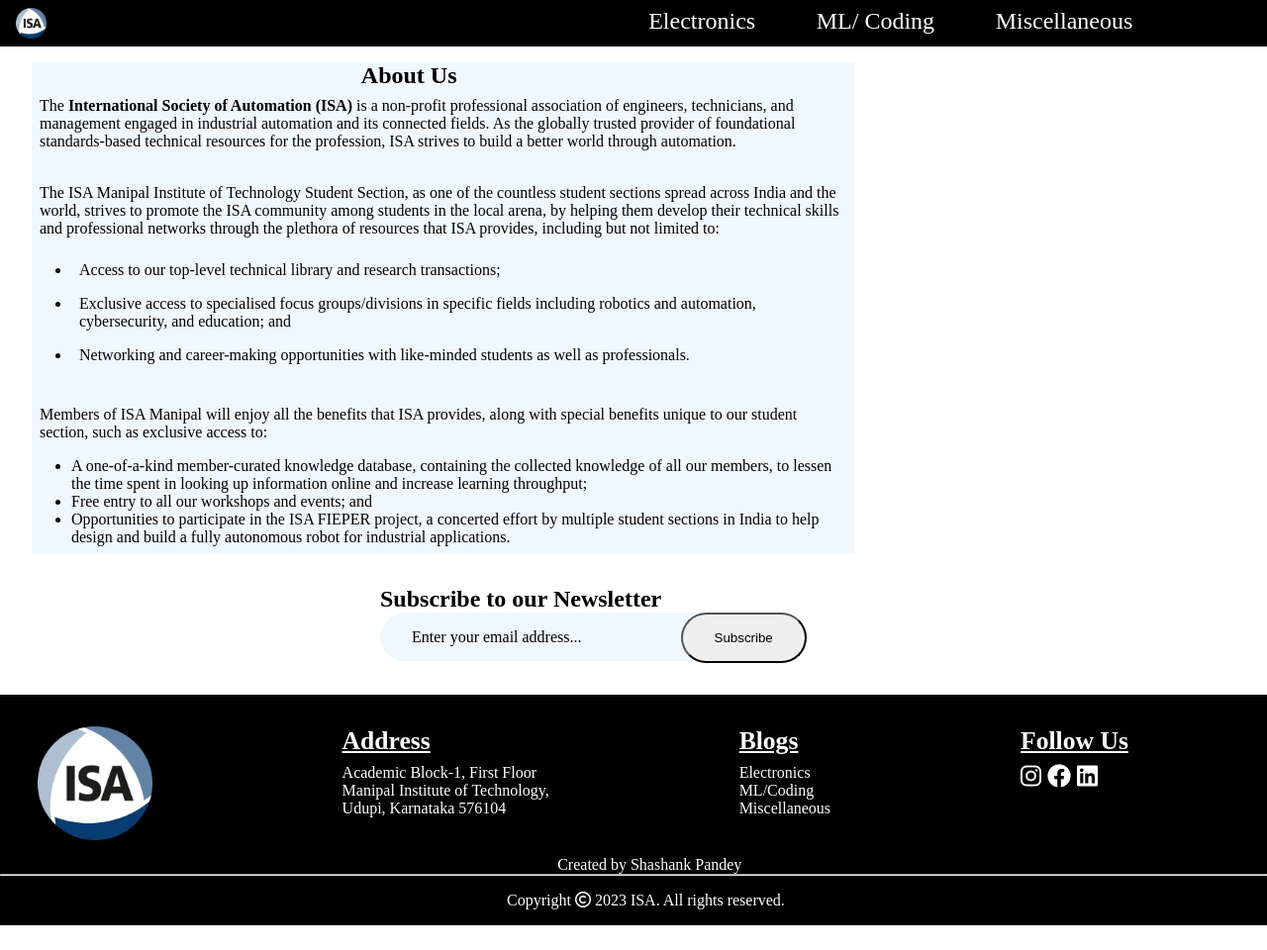
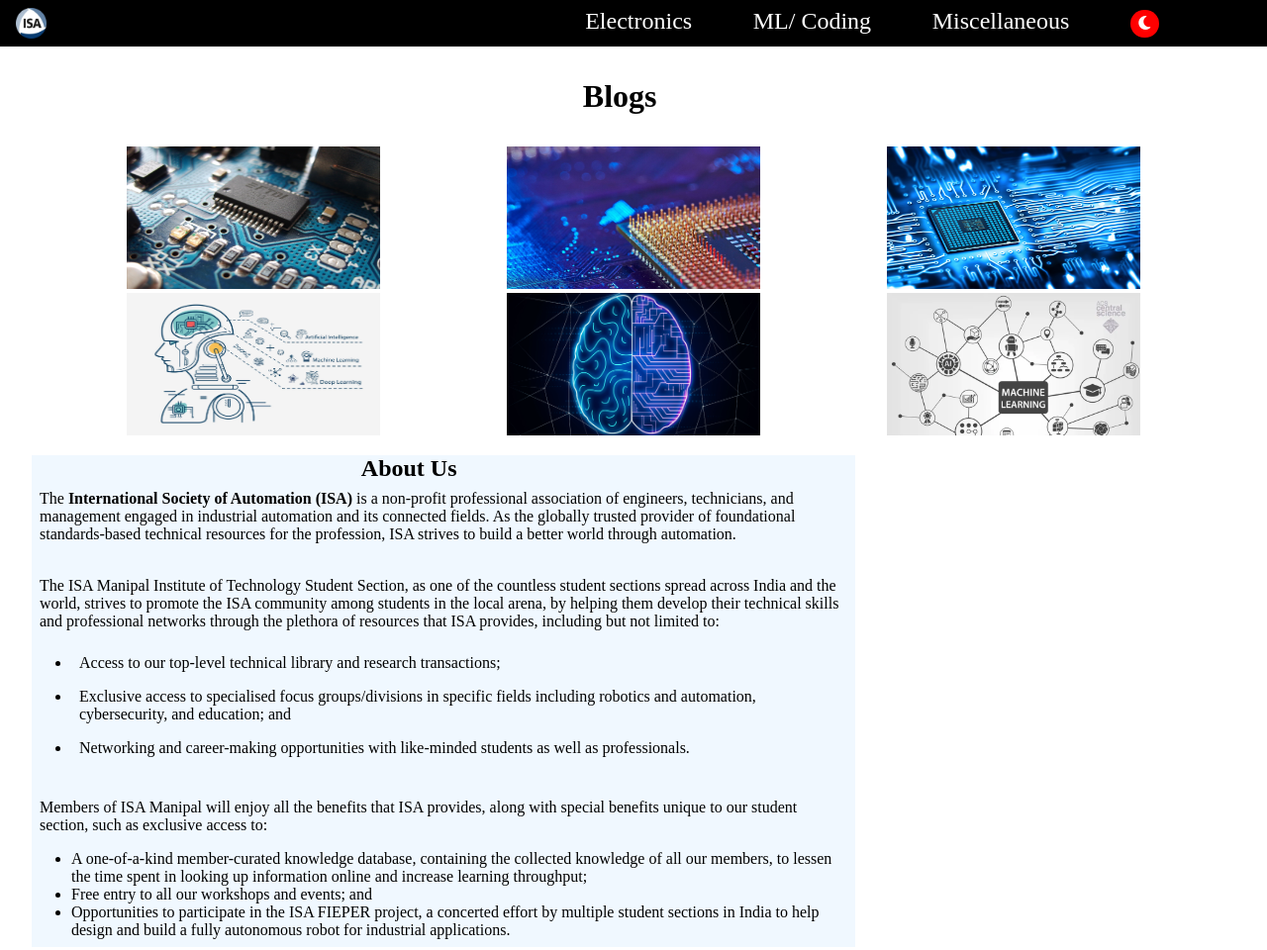
Before and after one commit to shashank23-10/Blog-ISATaskPhase, a plain HTML site: page index.html in a window 1280 px wide. Shown: the top 960 px of the page at 99% size. Before the commit the page ends 935 px from the top, so only its background shows below. Drawn offline with Linux system fonts and the light colour scheme; a script that the page names is missing.

Commit message:
blog-image added

```diff
--- a/index.html
+++ b/index.html
@@ -21,10 +21,38 @@
         <a href="electronics.html" target="_blank">Electronics</a>
         <a href="ml.html" target="_blank">ML/ Coding</a>
         <a href="miscellaneous.html" target="_blank">Miscellaneous</a>
+        <button class="dark-mode">
+          <i class="fa-solid fa-moon"></i>
+        </button>
       </div>
     </div>
     <main>
       <article>
+        <div class="blogs">
+          <h2>Blogs</h2>
+          <div class="row1">
+            <div class="blog">
+              <img src="img/electronics-1.jpg" />
+            </div>
+            <div class="blog">
+              <img src="img/electronics-2.jpg" />
+            </div>
+            <div class="blog">
+              <img src="img/electronics-3.jpg" />
+            </div>
+          </div>
+          <div class="row1">
+            <div class="blog">
+              <img src="img/ml-1.jpg" />
+            </div>
+            <div class="blog">
+              <img src="img/ml-2.png" />
+            </div>
+            <div class="blog">
+              <img src="img/ml-3.webp" />
+            </div>
+          </div>
+        </div>
         <div class="about">
           <h2>About Us</h2>
           <p>
--- a/style.css
+++ b/style.css
@@ -17,7 +17,7 @@
   width: 2.5%;
 }
 .menu-bar .links {
-  margin-left: 38rem;
+  margin-left: 34rem;
 }
 .menu-bar .links a {
   font-size: 1.5rem;
@@ -25,11 +25,47 @@
   text-decoration: none;
   color: white;
 }
-/* ---------------ARTICLE---------------- */
+.dark-mode {
+  font-size: 1rem;
+  border: none;
+  outline: none;
+  background-color: red;
+  color: white;
+  cursor: pointer;
+  width: 1.8rem;
+  height: 1.8rem;
+  border-radius: 50%;
+}
+
+/* -----------------BLOGS------------------ */
+.blogs {
+  margin-left: 10%;
+}
+.blogs h2 {
+  font-size: 2rem;
+  margin: 2rem 0rem;
+  margin-left: 40%;
+}
+.blogs img {
+  width: 16rem;
+  height: 9rem;
+}
+
+.row1,
+.row2 {
+  display: grid;
+  grid-template-columns: repeat(3, 1fr);
+}
+
+/* ---------------NEWSETTER---------------- */
 .newsletter {
-  margin-left: 30%;
+  margin-left: 35%;
   margin-bottom: 2rem;
   margin-top: 2rem;
+}
+.newsletter h2 {
+  margin-left: 8%;
+  margin-bottom: 1rem;
 }
 .newsletter .subs {
   background-color: aliceblue;
@@ -72,6 +108,8 @@
   color: white;
   cursor: pointer;
   padding: 1rem;
+  width: 3rem;
+  height: 3rem;
   border-radius: 0.25rem;
   border-radius: 50%;
 }
@@ -89,7 +127,7 @@
   display: flex;
 }
 footer h3 {
-  margin-left: 12rem;
+  margin-left: 8rem;
   text-decoration: underline;
   margin-bottom: 0.5rem;
   font-size: 1.6rem;
@@ -99,11 +137,11 @@
   width: 9%;
 }
 footer ul {
-  margin-left: 12rem;
+  margin-left: 8rem;
   list-style: none;
 }
 footer .address p {
-  margin-left: 12rem;
+  margin-left: 8rem;
 }
 footer .follow-us {
   display: block;
@@ -111,7 +149,7 @@
 footer .icons {
   display: inline;
   font-size: 1.5rem;
-  margin-left: 12rem;
+  margin-left: 8rem;
   cursor: pointer;
 }
 footer a {
```
Also changed, not shown: img/electronics-1.jpg (added), img/electronics-2.jpg (added), img/electronics-3.jpg (added), img/ml-1.jpg (added), img/ml-2.png (added), img/ml-3.webp (added).
